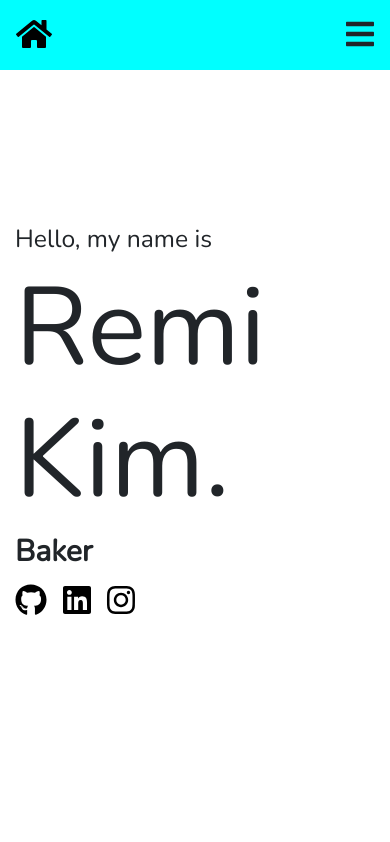
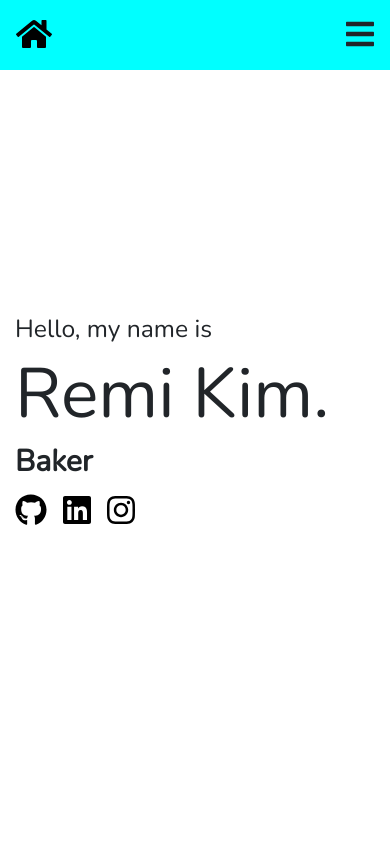
Before and after one commit to remireems/remireems.github.io, a React (Create React App) app in the folder client/: page / in a window 390 px wide. Shown: the top 842 px of the page. Built offline with nearby package versions, Linux system fonts and the light colour scheme; grey boxes are pictures that could not be loaded.

Commit message:
styling for small screens

```diff
--- a/client/src/components/Intro/Intro.css
+++ b/client/src/components/Intro/Intro.css
@@ -55,3 +55,9 @@
 .iIcons {
   color: black;
 }
+
+@media screen and (max-width: 800px) {
+  .iName {
+    font-size: 70px;
+  }
+}
```
